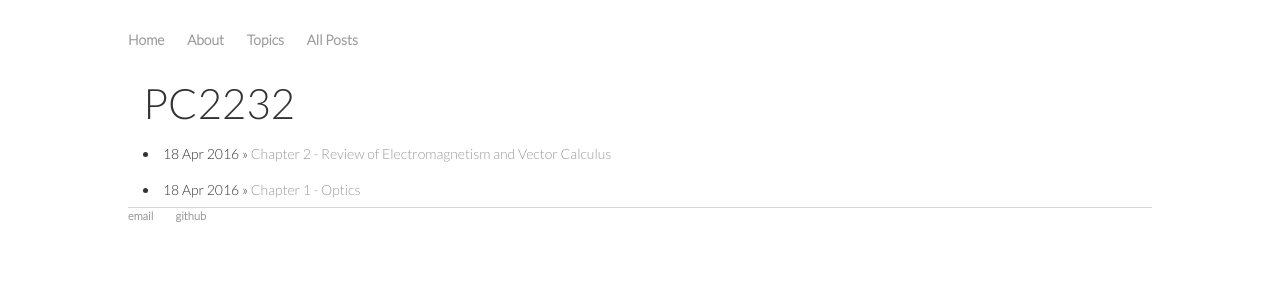
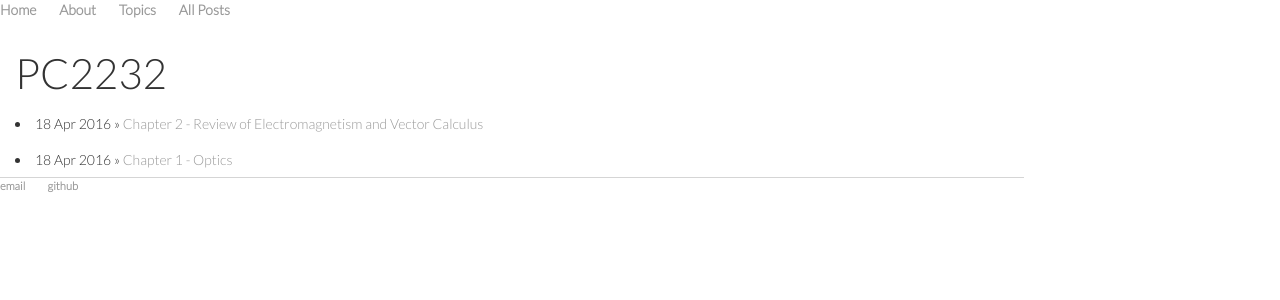
Before and after one commit to serriferous/initial.github.io, a Jekyll site: the page built from PC2232.html, in a window 1280 px wide. Shown: the top 300 px of the page. Built offline with Jekyll 4.4.1, drawn with Linux system fonts in a browser that asks for light colours.

Commit message:
Update main.css

```diff
--- a/css/main.css
+++ b/css/main.css
@@ -10,7 +10,7 @@
 body{
   padding: 0;
   width: 80%;
-  margin: 30px auto;
+  margin: 0px;
 }
 
 nav ul, footer ul {
```
